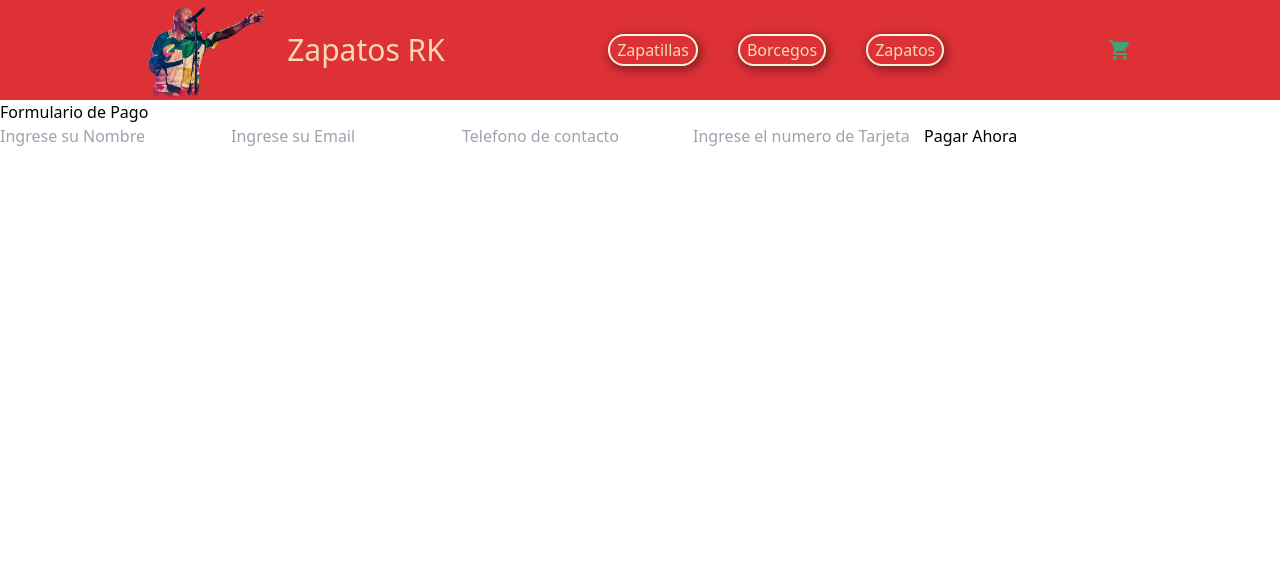
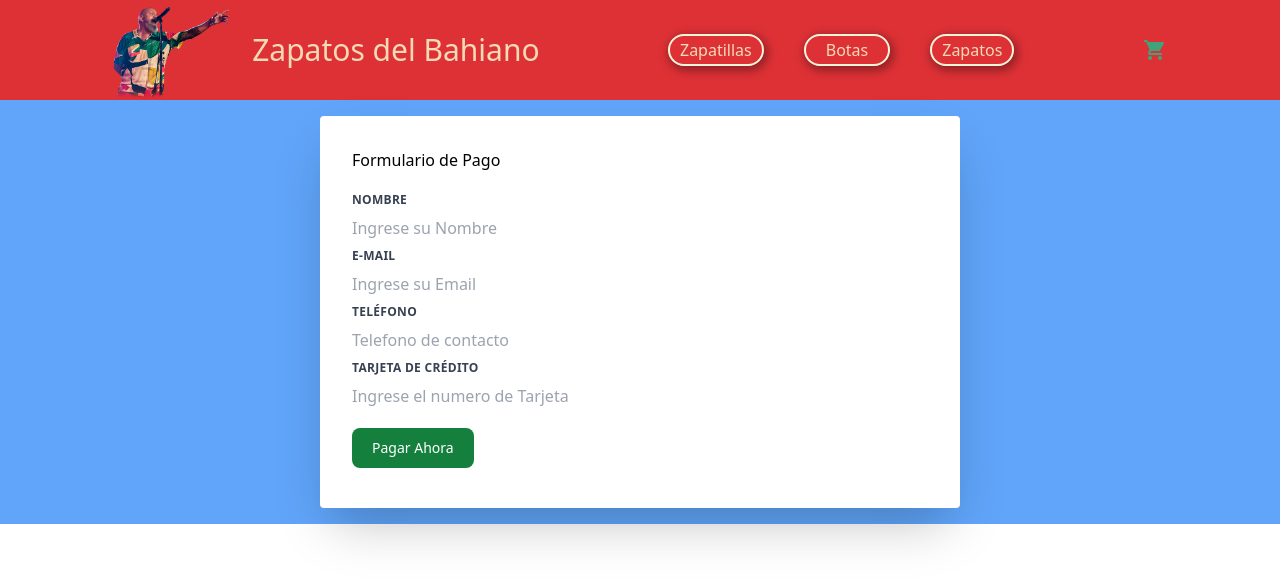
Before and after one commit to fedeRK/tiendafotos-errecalde, a React (Create React App) app: page /Form in a window 1280 px wide. Shown: the top 582 px of the page. Built offline with nearby package versions, Linux system fonts and the light colour scheme.

Commit message:
ADD: CSS Style, FIX: Readme.md

```diff
--- a/src/Context/CartContext.js
+++ b/src/Context/CartContext.js
@@ -19,7 +19,7 @@ const CustomProvider = ({children})=> {
     const addItem = (product) => {
       if (isInCart(product.id)) {
         const found = products.find(p => p.id === product.id);
-        const index = product.indexOf (found);
+        const index = products.indexOf (found);
         const aux = [...products];
         aux[index].qty += product.qty;
         setProducts(aux);
@@ -37,6 +37,7 @@ const CustomProvider = ({children})=> {
       }
 
       const isInCart = (id) => {
+        return products.some(product => product.id === id)
       }
 
       const totalPrice = () => {
--- a/src/components/Form/Form.js
+++ b/src/components/Form/Form.js
@@ -66,22 +66,30 @@ if (orderId){
 
     return (
         <>
-        <h1>Formulario de Pago</h1>
-        <form onSubmit={guardarDatos}>
-            <input name="name" className="form-control"
+        <div class="flex justify-center w-full bg-blue-400">
+    <div class="w-1/2 bg-white rounded shadow-2xl p-8 m-4">
+        <h1 className="mb-5">Formulario de Pago</h1>
+        <form onSubmit={guardarDatos} className="d-flex">
+            <label className="block uppercase tracking-wide text-gray-700 text-xs font-bold mb-2">Nombre</label>
+            <input name="name" className="form-control mb-2"
             placeholder="Ingrese su Nombre"
             type="text" onChange={capturarDatos} value={datos.formName} required/>
-            <input name= "email" className="form-control"
+            <label className="block uppercase tracking-wide text-gray-700 text-xs font-bold mb-2">E-mail</label>
+            <input name= "email" className="form-control mb-2"
              placeholder="Ingrese su Email"
              type="email" onChange={capturarDatos} value={datos.formEmail} required/>
-            <input name="phone" className="form-control"
+             <label className="block uppercase tracking-wide text-gray-700 text-xs font-bold mb-2">Teléfono</label>
+            <input name="phone" className="form-control mb-2"
             placeholder="Telefono de contacto"
             type="number" onChange={capturarDatos} value={datos.formPhone} required/>
-            <input name="creditCard" className="form-control"
+            <label className="block uppercase tracking-wide text-gray-700 text-xs font-bold mb-2">Tarjeta de Crédito</label>
+            <input name="creditCard" className="form-control mb-5 block"
             placeholder="Ingrese el numero de Tarjeta"
             type="number" onChange={capturarDatos} value={datos.formCard} required/>
-            <button className='form-submit'>Pagar Ahora</button>
+            <button className='form-submit text-white bg-blue-700 hover:bg-blue-800 focus:ring-4 focus:ring-blue-300 font-medium rounded-lg text-sm px-5 py-2.5 mr-2 mb-2 dark:bg-blue-600 dark:hover:bg-blue-700 focus:outline-none dark:focus:ring-blue-800">Finalizar Compra</button></Link>  <Link to="/"><button type="button" className="focus:outline-none text-white bg-green-700 hover:bg-green-800 focus:ring-4 focus:ring-green-300 font-medium rounded-lg text-sm px-5 py-2.5 mr-2 mb-2 dark:bg-green-600 dark:hover:bg-green-700 dark:focus:ring-green-800'>Pagar Ahora</button>
         </form>
+        </div>
+        </div>
     </>
     )
 
--- a/src/components/ItemDetailContainer/ItemDetail.js
+++ b/src/components/ItemDetailContainer/ItemDetail.js
@@ -19,7 +19,7 @@ export default function ItemDetail({zapato}) {
       <div className="bg-white rounded-lg border border-gray-200 shadow-md dark:bg-gray-800 dark:border-gray-700">
         <h1 className="text-3xl m-5">{zapato.title}</h1>
         <img className=" flex-wrap rounded-t-lg" src={zapato.pictureURL} alt={zapato.title}/>
-        <p className='m-2'>{zapato.description}</p>
+        <p className='m-2'>{zapato.longDescription}</p>
         <h2 className="text-3xl m-5">${zapato.price}</h2>
       {!finalized ? (<ItemCount stock={10} initial={1} onAdd={onAdd}/>) : (<><Link to="/cart"><button type="button" className="text-white bg-blue-700 hover:bg-blue-800 focus:ring-4 focus:ring-blue-300 font-medium rounded-lg text-sm px-5 py-2.5 mr-2 mb-2 dark:bg-blue-600 dark:hover:bg-blue-700 focus:outline-none dark:focus:ring-blue-800">Finalizar Compra</button></Link>  <Link to="/"><button type="button" className="focus:outline-none text-white bg-green-700 hover:bg-green-800 focus:ring-4 focus:ring-green-300 font-medium rounded-lg text-sm px-5 py-2.5 mr-2 mb-2 dark:bg-green-600 dark:hover:bg-green-700 dark:focus:ring-green-800">Seguir comprando</button></Link></>)}
 
--- a/src/components/ItemListContainer/Item.js
+++ b/src/components/ItemListContainer/Item.js
@@ -8,10 +8,10 @@ export default function Item({ e }) {
   const resultado = useContext (CartContext)
 
     return (
-      <Link to={`/item/${e.id}`} className="p-6 mx-2 max-w-sm bg-white rounded-lg border border-gray-200 shadow-md dark:bg-gray-800 dark:border-gray-700">
+      <Link to={`/item/${e.id}`} className="p-6 mx-1 mb-2 max-w-sm bg-white rounded-lg border border-gray-200 shadow-md dark:bg-gray-800 dark:border-gray-700">
         <h1 className="text-3xl dark:text-white">{e.title}</h1>
         <img className="p-8 rounded-t-lg" src={e.pictureURL}/>
-        <p>{e.description}</p>
+        <p>{e.shortDescription}</p>
         <h2>${e.price}</h2>
       </Link>
     );
--- a/src/components/ItemListContainer/ItemList.js
+++ b/src/components/ItemListContainer/ItemList.js
@@ -3,7 +3,7 @@ import '../../index.css'
 
 export default function ItemList({ zapatos }) {
   return (
-    <div className="flex mt-2.5 mb-2">
+    <div className="flex flex-wrap place-content-center mt-2.5 mb-2">
       {zapatos.map((e) => {
         return <Item key={e.id} e={e} />;
       })}
--- a/src/components/Navbar/NavBar.css
+++ b/src/components/Navbar/NavBar.css
@@ -22,10 +22,13 @@ nav {
 
 nav a{
     margin: 0 20px;
-    padding: 2px 7px;
+    padding: 2px 10px;
     text-decoration: none;
     color: #f4dab5;
     border: 2px solid #f5f5dc;
     border-radius: 25px;
     box-shadow: 2px 3px 10px 2px rgba(0,0,0,0.35);
 }
+nav a:hover{
+    border: 2px solid #40a37a;
+}
--- a/src/components/Navbar/NavBar.js
+++ b/src/components/Navbar/NavBar.js
@@ -6,7 +6,7 @@ import { Link,NavLink } from 'react-router-dom';
 const NavBar = () => {
     const categorias = [
         {name:"Zapatillas", id:0, route:"/categoria/zapatillas"},
-        {name:"Borcegos", id:1, route:"/categoria/borcegos"},
+        {name:"Botas", id:1, route:"/categoria/botas", className:"px-5"},
         {name:"Zapatos", id:2, route:"/categoria/zapatos"},
     ];
 
@@ -15,10 +15,10 @@ const NavBar = () => {
             <div className='flex'>
                 <Link to={"/"}><img className='logo' src={logo} alt="logo"/></Link>
 
-                <h1 className='title text-3xl pt-8'>Zapatos RK</h1>
+                <h1 className='title text-3xl pt-8'>Zapatos del Bahiano</h1>
             </div>
                 <nav>
-                    {categorias.map((categoria) => <NavLink key={categoria.id} to={categoria.route}>{categoria.name}</NavLink>)}
+                    {categorias.map((categoria) => <NavLink key={categoria.id} to={categoria.route}className={categoria.className}>{categoria.name}</NavLink>)}
                 </nav>
                 <Link to={"/cart"}><Cart/></Link>
 
```
